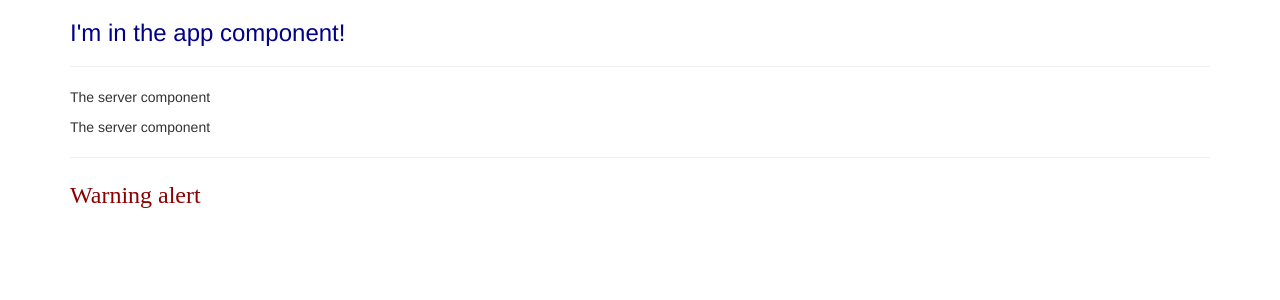
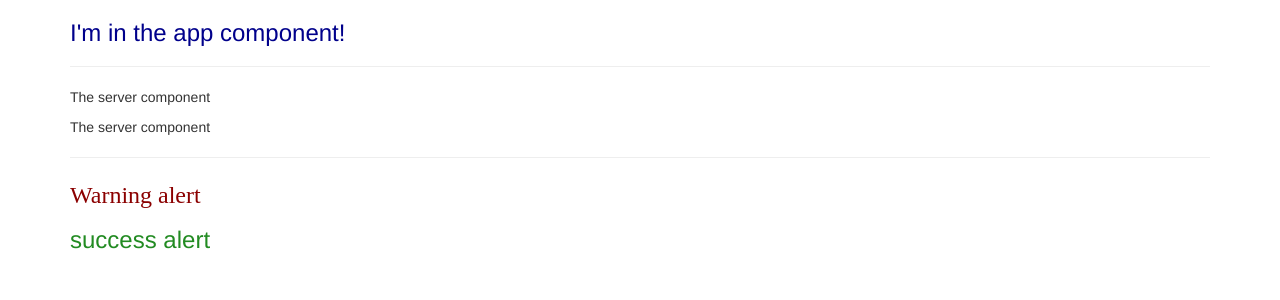
Before and after one commit to SzilardZ/angular-tutorial-1-the-basics, an Angular app: page / in a window 1280 px wide. Shown: the top 300 px of the page. Built offline with nearby package versions, Linux system fonts and the light colour scheme.

Commit message:
successAlert component implemented

```diff
--- a/src/app/app.component.html
+++ b/src/app/app.component.html
@@ -6,6 +6,7 @@
       <app-servers></app-servers>
       <hr>
       <app-warning-alert></app-warning-alert>
+      <app-success-alert></app-success-alert>
     </div>
   </div>
 </div>
--- a/src/app/app.module.ts
+++ b/src/app/app.module.ts
@@ -5,13 +5,15 @@ import { AppComponent } from './app.component';
 import { ServerComponent } from './server/server.component';
 import { ServersComponent } from './servers/servers.component';
 import { WarningAlertComponent} from './warning_alert/warningAlert.component';
+import {SuccessAlertComponent} from './success_alert/successAlert.component';
 
 @NgModule({
   declarations: [
     AppComponent,
     ServerComponent,
     ServersComponent,
-    WarningAlertComponent
+    WarningAlertComponent,
+    SuccessAlertComponent
   ],
   imports: [
     BrowserModule,
--- a/src/app/success_alert/successAlert.component.css
+++ b/src/app/success_alert/successAlert.component.css
@@ -0,0 +1,4 @@
+p {
+  color: forestgreen;  font-style: initial;
+  font-size: x-large;
+}
--- a/src/app/success_alert/successAlert.component.html
+++ b/src/app/success_alert/successAlert.component.html
@@ -1,10 +1 @@
-<!DOCTYPE html>
-<html lang="en">
-<head>
-    <meta charset="UTF-8">
-    <title>Title</title>
-</head>
-<body>
-
-</body>
-</html>
+<p>success alert</p>
--- a/src/app/warning_alert/warningAlert.component.ts
+++ b/src/app/warning_alert/warningAlert.component.ts
@@ -7,5 +7,4 @@ import { Component } from '@angular/core';
 })
 
 export class WarningAlertComponent {
-
 }
```
Also changed, not shown: src/app/success_alert/successAlert.component.ts (+10 -0 lines).
